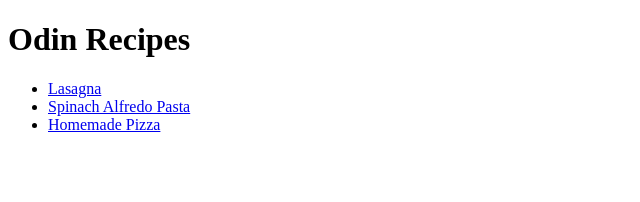
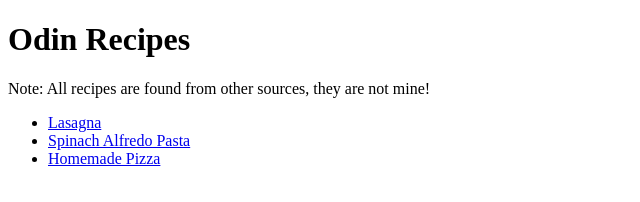
Before and after one commit to laiba951/odin-recipes, a plain HTML site: page index.html in a window 1280 px wide. Shown: the whole page, without its empty margins (0-640 px from the left). Drawn offline with Linux system fonts and the light colour scheme.

Commit message:
Add a note for recipe sources

```diff
--- a/index.html
+++ b/index.html
@@ -6,6 +6,7 @@
    </head>
    <body>
     <h1>Odin Recipes</h1>
+    <p>Note: All recipes are found from other sources, they are not mine!</p>
     <ul>
         <li><a href="./recipes/lasagna.html" target="_blank" rel="noopener noreferrer">Lasagna</a></li>
         <li><a href="./recipes/alfredo.html" target="_blank" rel="noopener noreferrer">Spinach Alfredo Pasta</a></li>
```
